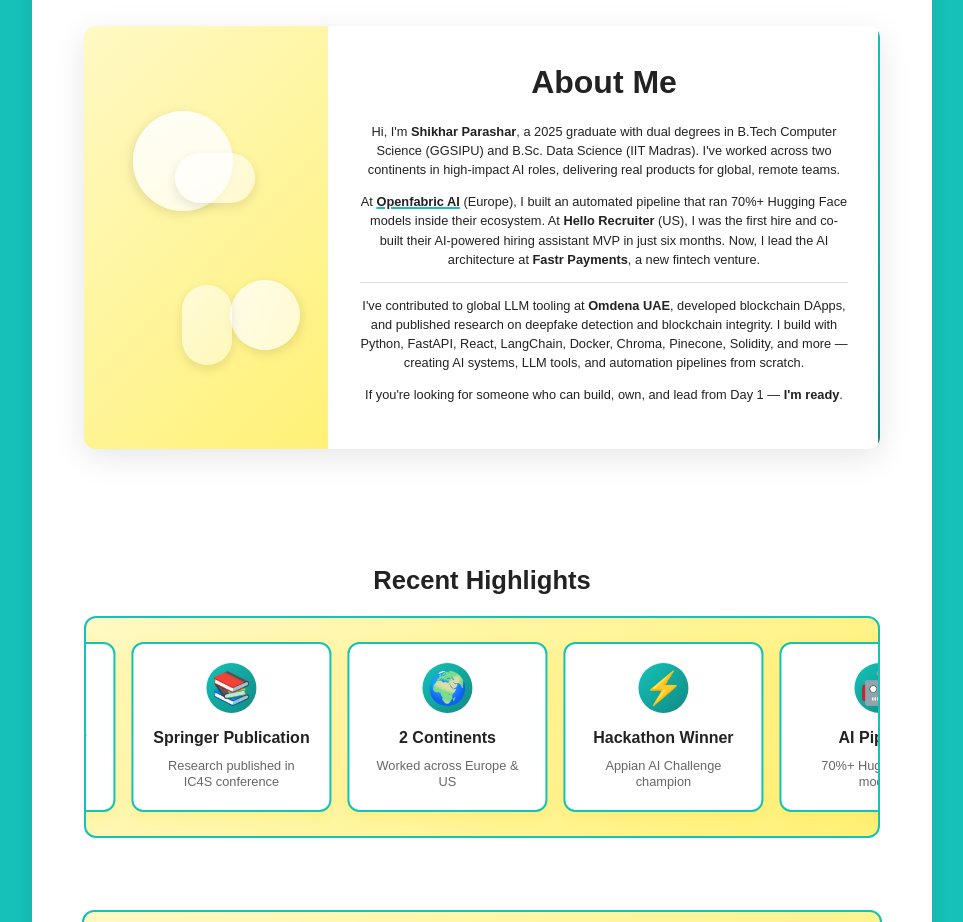
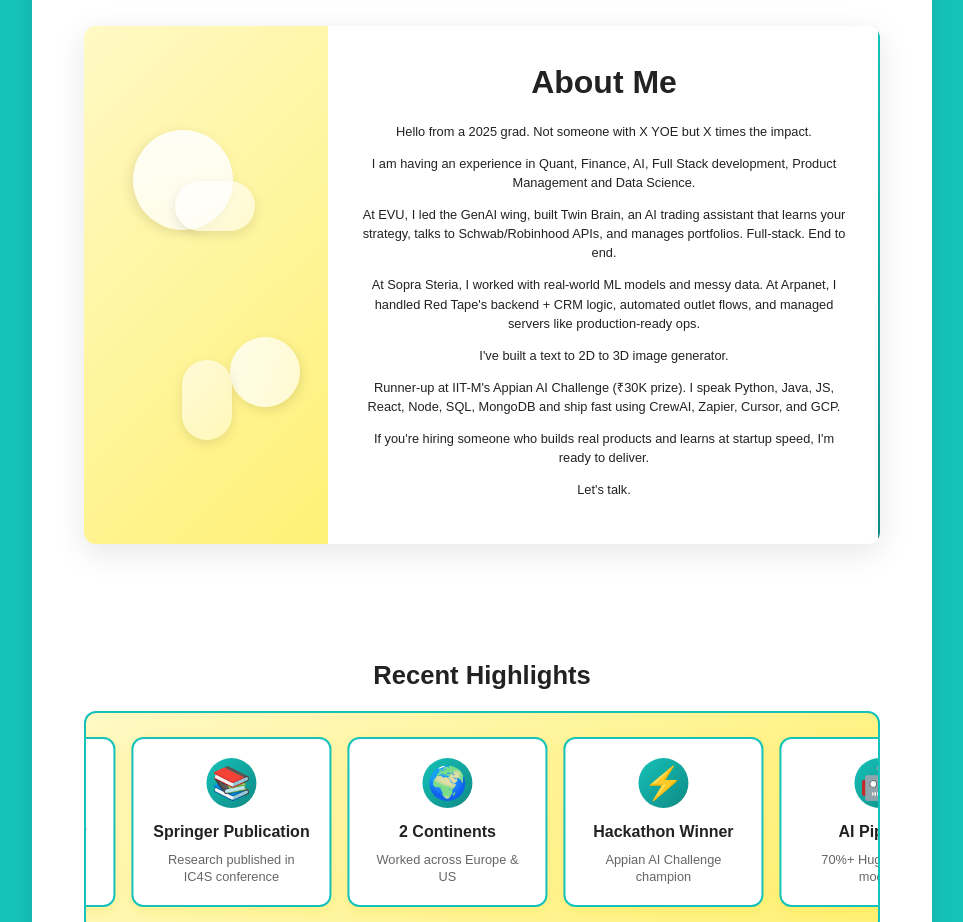
Before and after one commit to Shikharcodes13/Portfolio-Shikhar, a Next.js app: page / in a window 1280 px wide. Shown: the part 1560-2482 px from the top of the page, without its empty margins (158-1121 px from the left). Built offline with nearby package versions, Linux system fonts and the light colour scheme.

Commit message:
Updated Education and leetcode

```diff
--- a/app/achievements/page.tsx
+++ b/app/achievements/page.tsx
@@ -41,7 +41,7 @@
               <a className="footer-social-mac" href="https://github.com/Shikharcodes13" target="_blank" rel="noopener noreferrer" aria-label="GitHub">
                 <FontAwesomeIcon icon={faGithub} />
               </a>
-              <a className="footer-social-mac" href="https://leetcode.com/u/shubhangi3mar/" target="_blank" rel="noopener noreferrer" aria-label="LeetCode">
+              <a className="footer-social-mac" href="https://leetcode.com/u/shikharcodes13/" target="_blank" rel="noopener noreferrer" aria-label="LeetCode">
                 <svg xmlns="http://www.w3.org/2000/svg" enableBackground="new 0 0 24 24" viewBox="0 0 24 24" width="16" height="16" fill="currentColor">
                   <path d="M22,14.355c0-0.742-0.564-1.346-1.26-1.346H10.676c-0.696,0-1.26,0.604-1.26,1.346s0.563,1.346,1.26,1.346H20.74C21.436,15.702,22,15.098,22,14.355z"></path>
                   <path d="M3.482,18.187l4.313,4.361C8.768,23.527,10.113,24,11.598,24c1.485,0,2.83-0.512,3.805-1.494l2.588-2.637c0.51-0.514,0.492-1.365-0.039-1.9c-0.531-0.535-1.375-0.553-1.884-0.039l-2.676,2.607c-0.462,0.467-1.102,0.662-1.809,0.662s-1.346-0.195-1.81-0.662l-4.298-4.363c-0.463-0.467-0.696-1.15-0.696-1.863c0-0.713,0.233-1.357,0.696-1.824l4.285-4.38c0.463-0.467,1.116-0.645,1.822-0.645s1.346,0.195,1.809,0.662l2.676,2.606c0.51,0.515,1.354,0.497,1.885-0.038c0.531-0.536,0.549-1.387,0.039-1.901l-2.588-2.636c-0.649-0.646-1.471-1.116-2.392-1.33l-0.034-0.007l2.447-2.503c0.512-0.514,0.494-1.366-0.037-1.901c-0.531-0.535-1.376-0.552-1.887-0.038L3.482,10.476C2.509,11.458,2,12.813,2,14.311C2,15.809,2.509,17.207,3.482,18.187z"></path>
--- a/app/education/page.tsx
+++ b/app/education/page.tsx
@@ -41,7 +41,7 @@
               <a className="footer-social-mac" href="https://github.com/Shikharcodes13" target="_blank" rel="noopener noreferrer" aria-label="GitHub">
                 <FontAwesomeIcon icon={faGithub} />
               </a>
-              <a className="footer-social-mac" href="https://leetcode.com/u/shubhangi3mar/" target="_blank" rel="noopener noreferrer" aria-label="LeetCode">
+              <a className="footer-social-mac" href="https://leetcode.com/u/shikharcodes13/" target="_blank" rel="noopener noreferrer" aria-label="LeetCode">
                 <svg xmlns="http://www.w3.org/2000/svg" enableBackground="new 0 0 24 24" viewBox="0 0 24 24" width="16" height="16" fill="currentColor">
                   <path d="M22,14.355c0-0.742-0.564-1.346-1.26-1.346H10.676c-0.696,0-1.26,0.604-1.26,1.346s0.563,1.346,1.26,1.346H20.74C21.436,15.702,22,15.098,22,14.355z"></path>
                   <path d="M3.482,18.187l4.313,4.361C8.768,23.527,10.113,24,11.598,24c1.485,0,2.83-0.512,3.805-1.494l2.588-2.637c0.51-0.514,0.492-1.365-0.039-1.9c-0.531-0.535-1.375-0.553-1.884-0.039l-2.676,2.607c-0.462,0.467-1.102,0.662-1.809,0.662s-1.346-0.195-1.81-0.662l-4.298-4.363c-0.463-0.467-0.696-1.15-0.696-1.863c0-0.713,0.233-1.357,0.696-1.824l4.285-4.38c0.463-0.467,1.116-0.645,1.822-0.645s1.346,0.195,1.809,0.662l2.676,2.606c0.51,0.515,1.354,0.497,1.885-0.038c0.531-0.536,0.549-1.387,0.039-1.901l-2.588-2.636c-0.649-0.646-1.471-1.116-2.392-1.33l-0.034-0.007l2.447-2.503c0.512-0.514,0.494-1.366-0.037-1.901c-0.531-0.535-1.376-0.552-1.887-0.038L3.482,10.476C2.509,11.458,2,12.813,2,14.311C2,15.809,2.509,17.207,3.482,18.187z"></path>
--- a/app/experience/page.tsx
+++ b/app/experience/page.tsx
@@ -43,7 +43,7 @@
               <a className="footer-social-mac" href="https://github.com/Shikharcodes13" target="_blank" rel="noopener noreferrer" aria-label="GitHub">
                 <FontAwesomeIcon icon={faGithub} />
               </a>
-              <a className="footer-social-mac" href="https://leetcode.com/u/shubhangi3mar/" target="_blank" rel="noopener noreferrer" aria-label="LeetCode">
+              <a className="footer-social-mac" href="https://leetcode.com/u/shikharcodes13/" target="_blank" rel="noopener noreferrer" aria-label="LeetCode">
                 <svg xmlns="http://www.w3.org/2000/svg" enableBackground="new 0 0 24 24" viewBox="0 0 24 24" width="16" height="16" fill="currentColor">
                   <path d="M22,14.355c0-0.742-0.564-1.346-1.26-1.346H10.676c-0.696,0-1.26,0.604-1.26,1.346s0.563,1.346,1.26,1.346H20.74C21.436,15.702,22,15.098,22,14.355z"></path>
                   <path d="M3.482,18.187l4.313,4.361C8.768,23.527,10.113,24,11.598,24c1.485,0,2.83-0.512,3.805-1.494l2.588-2.637c0.51-0.514,0.492-1.365-0.039-1.9c-0.531-0.535-1.375-0.553-1.884-0.039l-2.676,2.607c-0.462,0.467-1.102,0.662-1.809,0.662s-1.346-0.195-1.81-0.662l-4.298-4.363c-0.463-0.467-0.696-1.15-0.696-1.863c0-0.713,0.233-1.357,0.696-1.824l4.285-4.38c0.463-0.467,1.116-0.645,1.822-0.645s1.346,0.195,1.809,0.662l2.676,2.606c0.51,0.515,1.354,0.497,1.885-0.038c0.531-0.536,0.549-1.387,0.039-1.901l-2.588-2.636c-0.649-0.646-1.471-1.116-2.392-1.33l-0.034-0.007l2.447-2.503c0.512-0.514,0.494-1.366-0.037-1.901c-0.531-0.535-1.376-0.552-1.887-0.038L3.482,10.476C2.509,11.458,2,12.813,2,14.311C2,15.809,2.509,17.207,3.482,18.187z"></path>
--- a/app/page.tsx
+++ b/app/page.tsx
@@ -188,7 +188,7 @@
               <a className="footer-social-mac" href="https://github.com/Shikharcodes13" target="_blank" rel="noopener noreferrer" aria-label="GitHub">
                 <FontAwesomeIcon icon={faGithub} />
               </a>
-              <a className="footer-social-mac" href="https://leetcode.com/u/shubhangi3mar/" target="_blank" rel="noopener noreferrer" aria-label="LeetCode">
+              <a className="footer-social-mac" href="https://leetcode.com/u/shikharcodes13/" target="_blank" rel="noopener noreferrer" aria-label="LeetCode">
                 <svg xmlns="http://www.w3.org/2000/svg" enableBackground="new 0 0 24 24" viewBox="0 0 24 24" width="16" height="16" fill="currentColor">
                   <path d="M22,14.355c0-0.742-0.564-1.346-1.26-1.346H10.676c-0.696,0-1.26,0.604-1.26,1.346s0.563,1.346,1.26,1.346H20.74C21.436,15.702,22,15.098,22,14.355z"></path>
                   <path d="M3.482,18.187l4.313,4.361C8.768,23.527,10.113,24,11.598,24c1.485,0,2.83-0.512,3.805-1.494l2.588-2.637c0.51-0.514,0.492-1.365-0.039-1.9c-0.531-0.535-1.375-0.553-1.884-0.039l-2.676,2.607c-0.462,0.467-1.102,0.662-1.809,0.662s-1.346-0.195-1.81-0.662l-4.298-4.363c-0.463-0.467-0.696-1.15-0.696-1.863c0-0.713,0.233-1.357,0.696-1.824l4.285-4.38c0.463-0.467,1.116-0.645,1.822-0.645s1.346,0.195,1.809,0.662l2.676,2.606c0.51,0.515,1.354,0.497,1.885-0.038c0.531-0.536,0.549-1.387,0.039-1.901l-2.588-2.636c-0.649-0.646-1.471-1.116-2.392-1.33l-0.034-0.007l2.447-2.503c0.512-0.514,0.494-1.366-0.037-1.901c-0.531-0.535-1.376-0.552-1.887-0.038L3.482,10.476C2.509,11.458,2,12.813,2,14.311C2,15.809,2.509,17.207,3.482,18.187z"></path>
--- a/app/projects/page.tsx
+++ b/app/projects/page.tsx
@@ -43,7 +43,7 @@
               <a className="footer-social-mac" href="https://github.com/Shikharcodes13" target="_blank" rel="noopener noreferrer" aria-label="GitHub">
                 <FontAwesomeIcon icon={faGithub} />
               </a>
-              <a className="footer-social-mac" href="https://leetcode.com/u/shubhangi3mar/" target="_blank" rel="noopener noreferrer" aria-label="LeetCode">
+              <a className="footer-social-mac" href="https://leetcode.com/u/shikharcodes13/" target="_blank" rel="noopener noreferrer" aria-label="LeetCode">
                 <svg xmlns="http://www.w3.org/2000/svg" enableBackground="new 0 0 24 24" viewBox="0 0 24 24" width="16" height="16" fill="currentColor">
                   <path d="M22,14.355c0-0.742-0.564-1.346-1.26-1.346H10.676c-0.696,0-1.26,0.604-1.26,1.346s0.563,1.346,1.26,1.346H20.74C21.436,15.702,22,15.098,22,14.355z"></path>
                   <path d="M3.482,18.187l4.313,4.361C8.768,23.527,10.113,24,11.598,24c1.485,0,2.83-0.512,3.805-1.494l2.588-2.637c0.51-0.514,0.492-1.365-0.039-1.9c-0.531-0.535-1.375-0.553-1.884-0.039l-2.676,2.607c-0.462,0.467-1.102,0.662-1.809,0.662s-1.346-0.195-1.81-0.662l-4.298-4.363c-0.463-0.467-0.696-1.15-0.696-1.863c0-0.713,0.233-1.357,0.696-1.824l4.285-4.38c0.463-0.467,1.116-0.645,1.822-0.645s1.346,0.195,1.809,0.662l2.676,2.606c0.51,0.515,1.354,0.497,1.885-0.038c0.531-0.536,0.549-1.387,0.039-1.901l-2.588-2.636c-0.649-0.646-1.471-1.116-2.392-1.33l-0.034-0.007l2.447-2.503c0.512-0.514,0.494-1.366-0.037-1.901c-0.531-0.535-1.376-0.552-1.887-0.038L3.482,10.476C2.509,11.458,2,12.813,2,14.311C2,15.809,2.509,17.207,3.482,18.187z"></path>
--- a/app/skills/page.tsx
+++ b/app/skills/page.tsx
@@ -43,7 +43,7 @@
               <a className="footer-social-mac" href="https://github.com/Shikharcodes13" target="_blank" rel="noopener noreferrer" aria-label="GitHub">
                 <FontAwesomeIcon icon={faGithub} />
               </a>
-              <a className="footer-social-mac" href="https://leetcode.com/u/shubhangi3mar/" target="_blank" rel="noopener noreferrer" aria-label="LeetCode">
+              <a className="footer-social-mac" href="https://leetcode.com/u/shikharcodes13/" target="_blank" rel="noopener noreferrer" aria-label="LeetCode">
                 <svg xmlns="http://www.w3.org/2000/svg" enableBackground="new 0 0 24 24" viewBox="0 0 24 24" width="16" height="16" fill="currentColor">
                   <path d="M22,14.355c0-0.742-0.564-1.346-1.26-1.346H10.676c-0.696,0-1.26,0.604-1.26,1.346s0.563,1.346,1.26,1.346H20.74C21.436,15.702,22,15.098,22,14.355z"></path>
                   <path d="M3.482,18.187l4.313,4.361C8.768,23.527,10.113,24,11.598,24c1.485,0,2.83-0.512,3.805-1.494l2.588-2.637c0.51-0.514,0.492-1.365-0.039-1.9c-0.531-0.535-1.375-0.553-1.884-0.039l-2.676,2.607c-0.462,0.467-1.102,0.662-1.809,0.662s-1.346-0.195-1.81-0.662l-4.298-4.363c-0.463-0.467-0.696-1.15-0.696-1.863c0-0.713,0.233-1.357,0.696-1.824l4.285-4.38c0.463-0.467,1.116-0.645,1.822-0.645s1.346,0.195,1.809,0.662l2.676,2.606c0.51,0.515,1.354,0.497,1.885-0.038c0.531-0.536,0.549-1.387,0.039-1.901l-2.588-2.636c-0.649-0.646-1.471-1.116-2.392-1.33l-0.034-0.007l2.447-2.503c0.512-0.514,0.494-1.366-0.037-1.901c-0.531-0.535-1.376-0.552-1.887-0.038L3.482,10.476C2.509,11.458,2,12.813,2,14.311C2,15.809,2.509,17.207,3.482,18.187z"></path>
--- a/components/AboutMeSection.tsx
+++ b/components/AboutMeSection.tsx
@@ -18,17 +18,28 @@
         <h2 className="about-me-title">About Me</h2>
         <div className="about-me-text">
           <p className="about-me-paragraph">
-            Hi, I'm <strong>Shikhar Parashar</strong>, a 2025 graduate with dual degrees in B.Tech Computer Science (GGSIPU) and B.Sc. Data Science (IIT Madras). I've worked across two continents in high-impact AI roles, delivering real products for global, remote teams.
+            Hello from a 2025 grad. Not someone with X YOE but X times the impact.
           </p>
           <p className="about-me-paragraph">
-            At <strong><u>Openfabric AI</u></strong> (Europe), I built an automated pipeline that ran 70%+ Hugging Face models inside their ecosystem. At <strong>Hello Recruiter</strong> (US), I was the first hire and co-built their AI-powered hiring assistant MVP in just six months. Now, I lead the AI architecture at <strong>Fastr Payments</strong>, a new fintech venture.
-          </p>
-          <div className="about-me-separator"></div>
-          <p className="about-me-paragraph">
-            I've contributed to global LLM tooling at <strong>Omdena UAE</strong>, developed blockchain DApps, and published research on deepfake detection and blockchain integrity. I build with Python, FastAPI, React, LangChain, Docker, Chroma, Pinecone, Solidity, and more — creating AI systems, LLM tools, and automation pipelines from scratch.
+            I am having an experience in Quant, Finance, AI, Full Stack development, Product Management and Data Science.
           </p>
           <p className="about-me-paragraph">
-            If you're looking for someone who can build, own, and lead from Day 1 — <strong>I'm ready</strong>.
+            At EVU, I led the GenAI wing, built Twin Brain, an AI trading assistant that learns your strategy, talks to Schwab/Robinhood APIs, and manages portfolios. Full-stack. End to end.
+          </p>
+          <p className="about-me-paragraph">
+            At Sopra Steria, I worked with real-world ML models and messy data. At Arpanet, I handled Red Tape's backend + CRM logic, automated outlet flows, and managed servers like production-ready ops.
+          </p>
+          <p className="about-me-paragraph">
+            I've built a text to 2D to 3D image generator.
+          </p>
+          <p className="about-me-paragraph">
+            Runner-up at IIT-M's Appian AI Challenge (₹30K prize). I speak Python, Java, JS, React, Node, SQL, MongoDB and ship fast using CrewAI, Zapier, Cursor, and GCP.
+          </p>
+          <p className="about-me-paragraph">
+            If you're hiring someone who builds real products and learns at startup speed, I'm ready to deliver.
+          </p>
+          <p className="about-me-paragraph">
+            Let's talk.
           </p>
         </div>
         <div className="about-me-border-line"></div>
--- a/components/EducationSection.tsx
+++ b/components/EducationSection.tsx
@@ -11,39 +11,29 @@
       institution: 'GURU GOBIND SINGH INDRAPRASTHA UNIVERSITY',
       location: 'New Delhi',
       duration: '2021-25',
-      cgpa: '8.9',
+      cgpa: '7.8',
       description: 'Bachelor of Technology in Computer Science and Engineering with specialization in Industrial Internet of Things.',
       skills: ['CSE', 'IoT', 'Industrial IoT', 'Computer Science']
     },
     {
       id: 2,
-      title: 'Bachelor of Science in Data Science and Applications',
-      institution: 'INDIAN INSTITUTE OF TECHNOLOGY, MADRAS',
-      location: 'Online Degree',
-      duration: '2022-26',
-      cgpa: '7.0',
-      description: 'Online Bachelor of Science degree in Data Science and Applications.',
-      skills: ['Data Science', 'Applications', 'Online Learning', 'Analytics']
+      title: 'Class 12th',
+      institution: 'Arwachin Bharti Bhawan Sr. Secondary School',
+      location: 'New Delhi',
+      duration: 'CBSE Board',
+      cgpa: '87%',
+      description: 'Class 12th from Arwachin Bharti Bhawan Sr. Secondary School under CBSE Board.',
+      skills: ['CBSE', 'Class 12th', 'High School']
     },
     {
       id: 3,
-      title: 'Class 12th',
-      institution: 'Queens Valley School',
-      location: 'New Delhi',
-      duration: 'CBSE Board',
-      cgpa: '76%',
-      description: 'Class 12th from Queens Valley School under CBSE Board.',
-      skills: ['CBSE', 'Class 12th', 'High School']
-    },
-    {
-      id: 4,
       title: 'Class 10th',
-      institution: 'Queens Valley School',
-      location: 'New Delhi',
-      duration: 'CBSE Board',
-      cgpa: '91%',
-      description: 'Class 10th from Queens Valley School under CBSE Board.',
-      skills: ['CBSE', 'Class 10th', 'High School']
+      institution: 'Modern Academy Sr. Secondary School',
+      location: 'Ghaziabad',
+      duration: 'ICSE Board',
+      cgpa: '84%',
+      description: 'Class 10th from Modern Academy Sr. Secondary School under ICSE Board.',
+      skills: ['ICSE', 'Class 10th', 'High School']
     }
   ];
 
```
